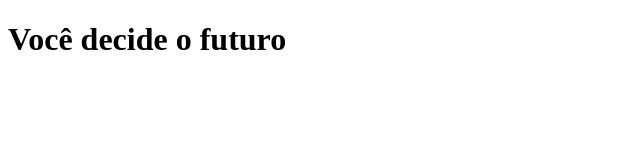
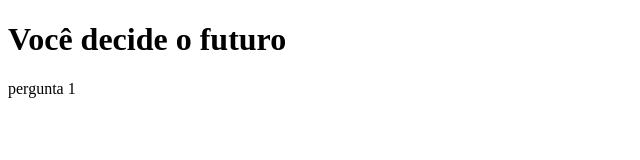
Before and after one commit to KaynaFelipe/Kayna-voce-decide, a plain HTML site: page index.html in a window 1280 px wide. Shown: the full height of the page, 0-640 px from the left. Drawn offline with Linux system fonts and the light colour scheme.

Commit message:
05/06/2024

```diff
--- a/index.html
+++ b/index.html
@@ -1,4 +1,5 @@
 <!DOCTYPE html>
+<html>
 
 <head>
   <meta charset="utf-8">
@@ -6,8 +7,6 @@
   <title>replit</title>
   <link href="style.css" rel="stylesheet" type="text/css"/>
 </head>
-
-<html>
 
 <body>
 <div class="caixa-principal">
@@ -18,7 +17,8 @@
         <p class="texto-resultado"></p>
       </div>
   </div>
+
   </body>
-    <script src="script.js"></script>
+  <script src="script.js"></script>
 
 </html>
--- a/script.js
+++ b/script.js
@@ -0,0 +1,67 @@
+const caixaPrincipal = document.querySelector(".caixa-principal")
+const caixaPerguntas = document.querySelector(".caixa-perguntas")
+const caixaAlternativas = document.querySelector(".caixa-alternativas")
+const caixaResultado = document.querySelector(".caixa-resultado")
+const textoResultado = document.querySelector(".texto-resultado")
+
+const perguntas = [
+  {
+    enunciado: "pergunta 1",
+    alternativas: [
+      "resposta 1",
+      "resposta 2"
+    ]
+  },
+
+  {
+    enunciado: "pergunta 2",
+    alternativas: [
+      "resposta 1",
+      "resposta 2"
+    ]
+  },
+
+  {
+    enunciado: "pergunta 3",
+    alternativas: [
+      "resposta 1",
+      "resposta 2"
+    ]
+  },
+
+  {
+    enunciado: "pergunta 4",
+    alternativas: [
+      "resposta 1",
+      "resposta 2"
+    ]
+  },
+
+  {
+    enunciado: "pergunta 5",
+    alternativas: [
+      "resposta 1",
+      "resposta 2"
+    ]
+  }
+
+];
+
+let atual = 0;
+let perguntaAtual;
+
+function mostraAlternativas() {
+  for (const alternativa of perguntaAtual.alternativas) {
+    const botaoAlternativas = document.createElement("button");
+    botaoAlternativas.textContent = alternativa;
+    caixaAlternativas.appendChild(botaoAlternativas);
+  }
+}
+
+function mostraPergunta() {
+  perguntaAtual = perguntas[atual];
+  caixaPerguntas.textContent = perguntaAtual.enunciado;
+  mostraAlternativas();
+}
+
+mostraPergunta();
```
